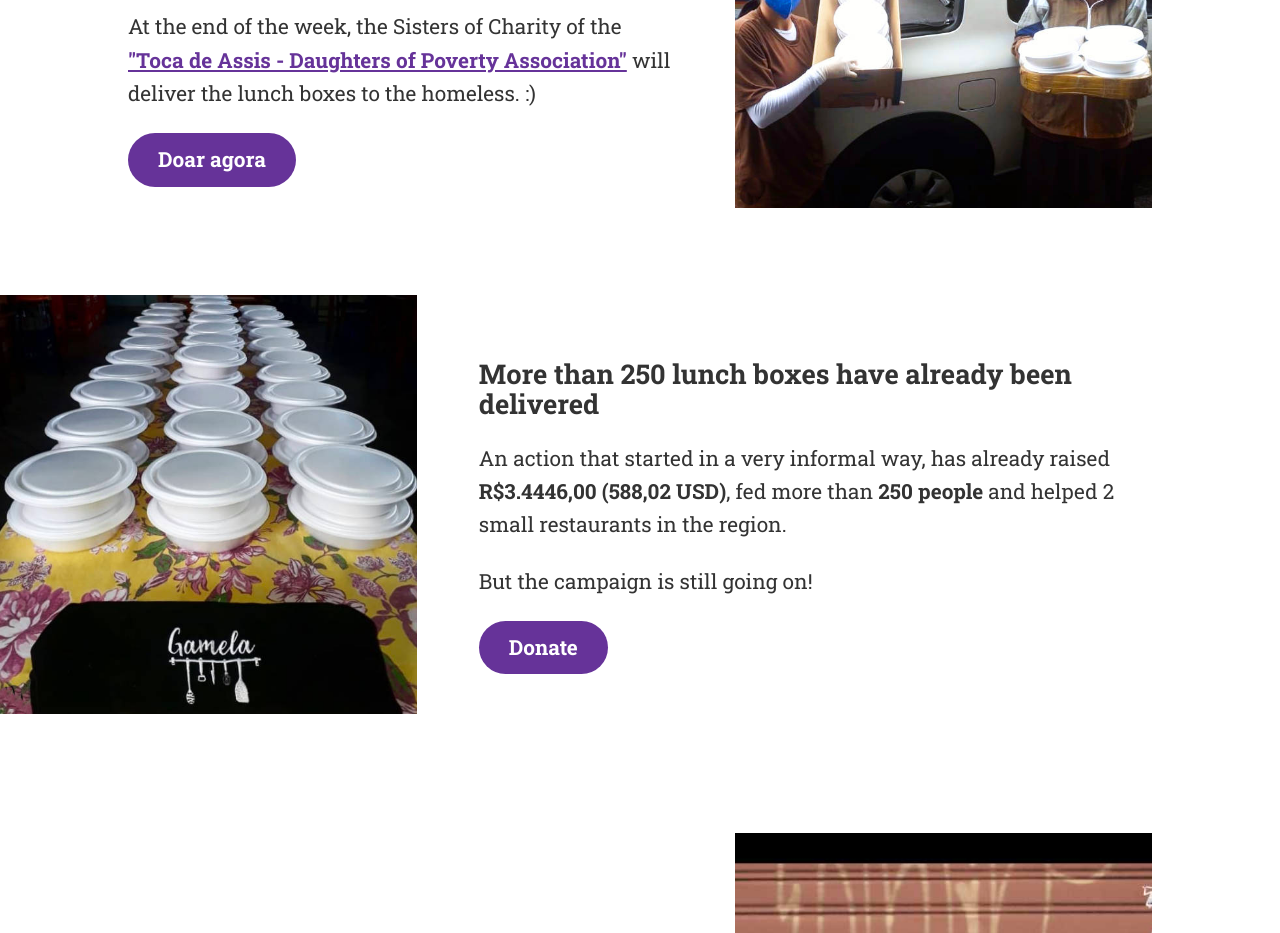
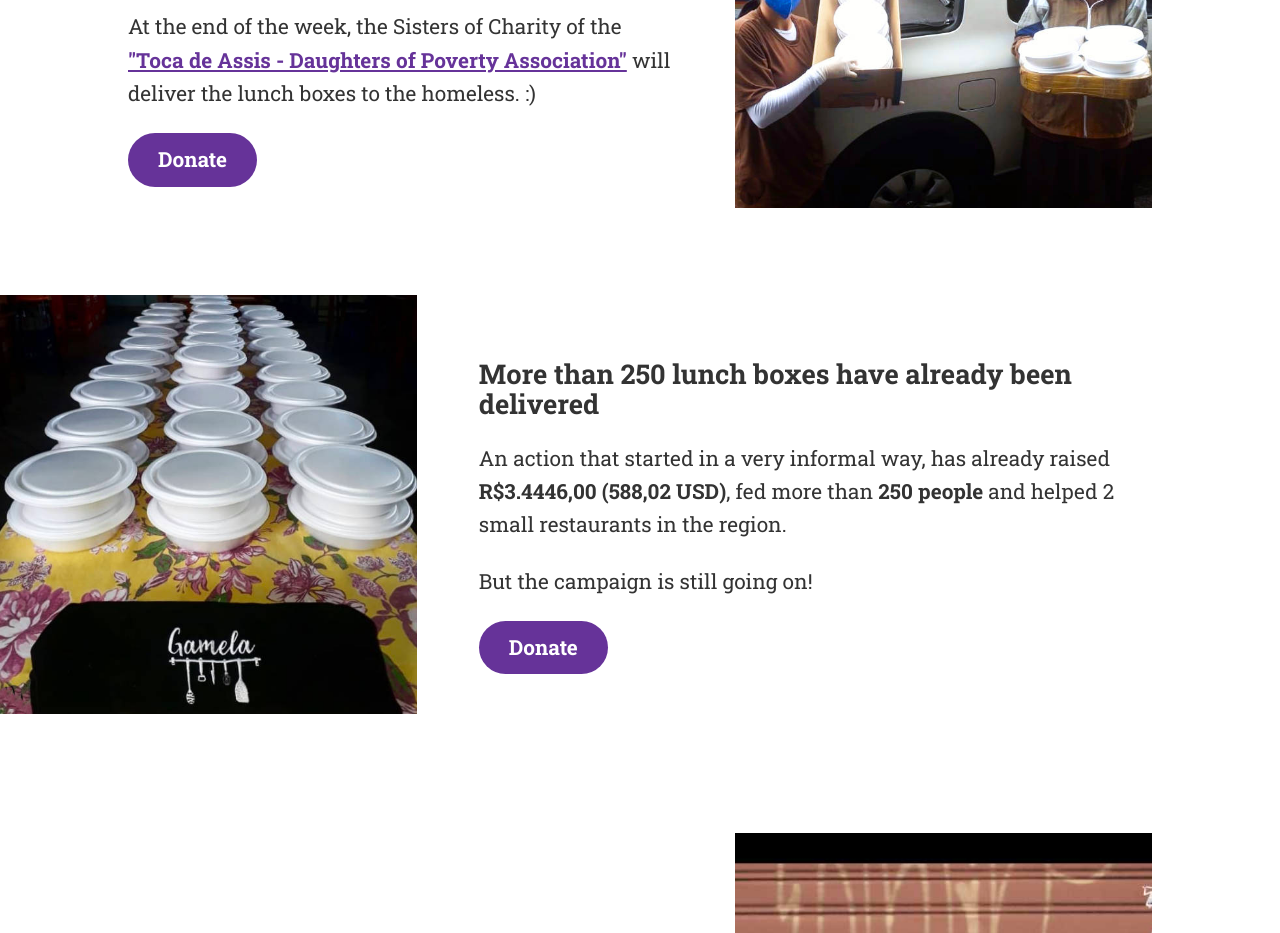
Before and after one commit to alandbh/Quem-Precisa, a Gatsby site in the folder quemprecisa-site/: page /en in a window 1280 px wide. Shown: the part 1580-2513 px from the top of the page. Built offline with nearby package versions, Linux system fonts and the light colour scheme; Gatsby itself is replaced by a stand-in of ours.

Commit message:
Fixing typo

```diff
--- a/quemprecisa-site/src/pages/en.js
+++ b/quemprecisa-site/src/pages/en.js
@@ -83,7 +83,7 @@ const SecondPage = () => (
         </p>
         <p></p>
         <a className="btn" href="#donate">
-          Doar agora
+          Donate
         </a>
       </div>
       <figure>
```
